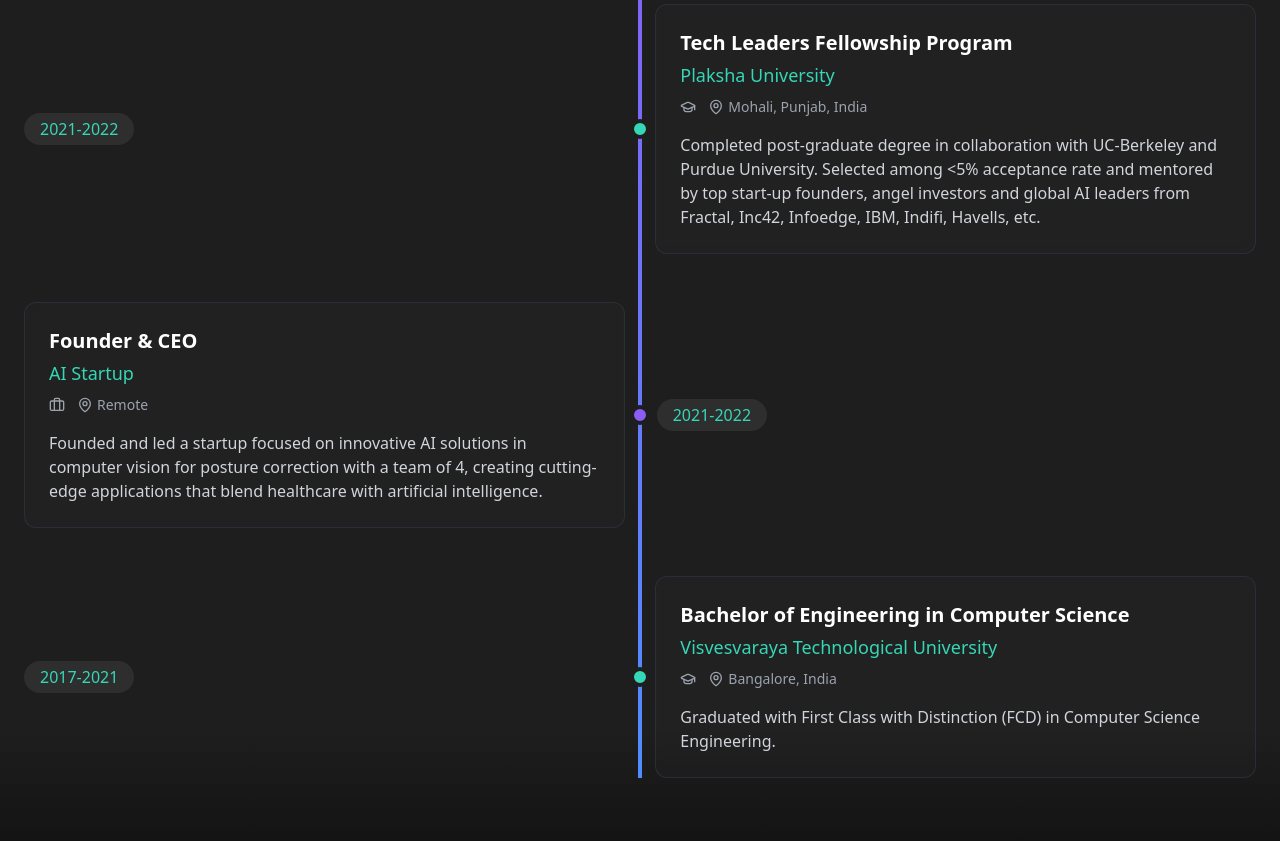
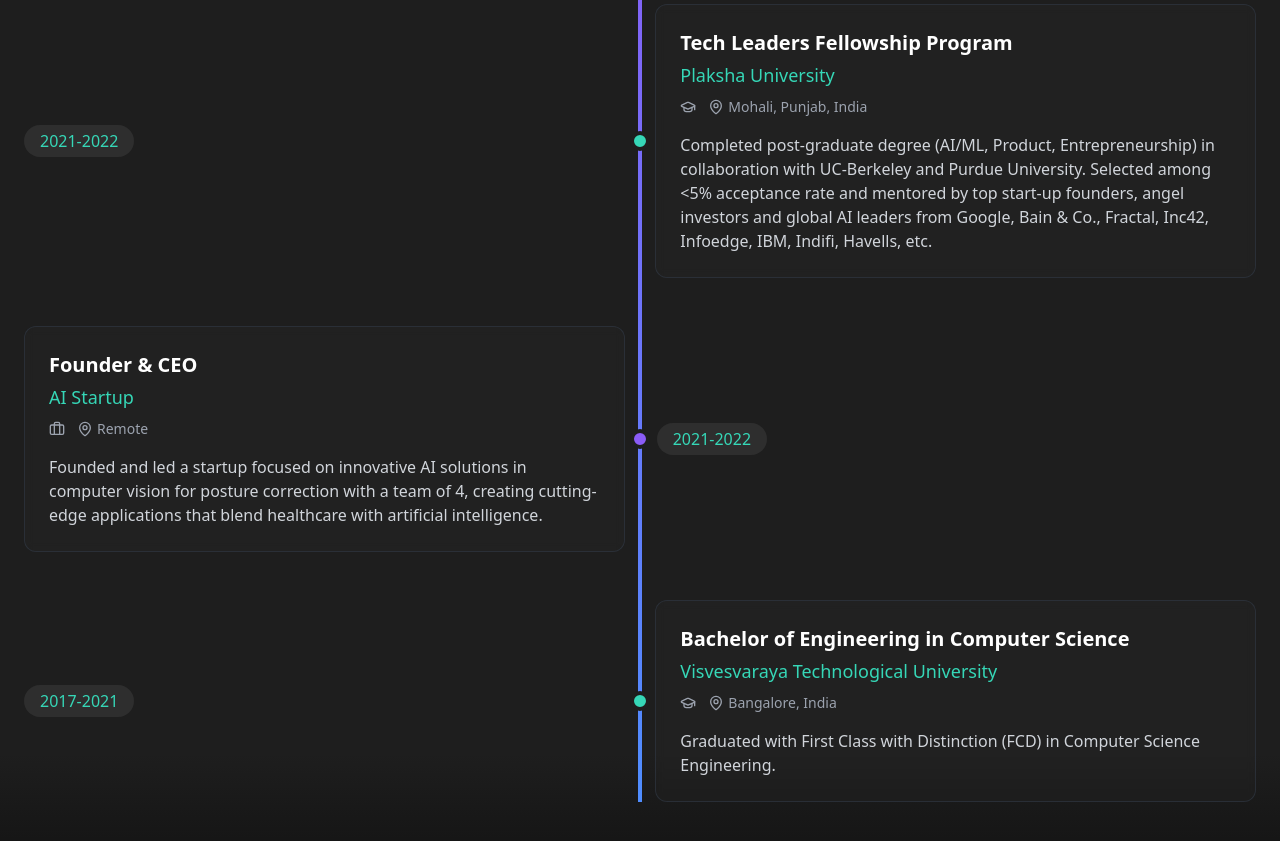
Before and after one commit to BRupani/ai-nexus-exhibit, a React (Vite) app: page / in a window 1280 px wide. Shown: the part 2280-3121 px from the top of the page. Built offline with nearby package versions, Linux system fonts and the light colour scheme.

Commit message:
Refine education description in TimelineData
Updated the description of the post-graduate degree to include AI/ML and Product, and changed the list of mentors.

```diff
--- a/src/components/TimelineData.ts
+++ b/src/components/TimelineData.ts
@@ -55,7 +55,7 @@ export const timelineData: TimelineItemData[] = [
     region: "India",
     type: "education",
     description:
-      "Completed post-graduate degree in collaboration with UC-Berkeley and Purdue University. Selected among <5% acceptance rate and mentored by top start-up founders, angel investors and global AI leaders from Fractal, Inc42, Infoedge, IBM, Indifi, Havells, etc.",
+      "Completed post-graduate degree (AI/ML, Product, Entrepreneurship) in collaboration with UC-Berkeley and Purdue University. Selected among <5% acceptance rate and mentored by top start-up founders, angel investors and global AI leaders from Google, Bain & Co., Fractal, Inc42, Infoedge, IBM, Indifi, Havells, etc.",
   },
   {
     id: 6,
```
